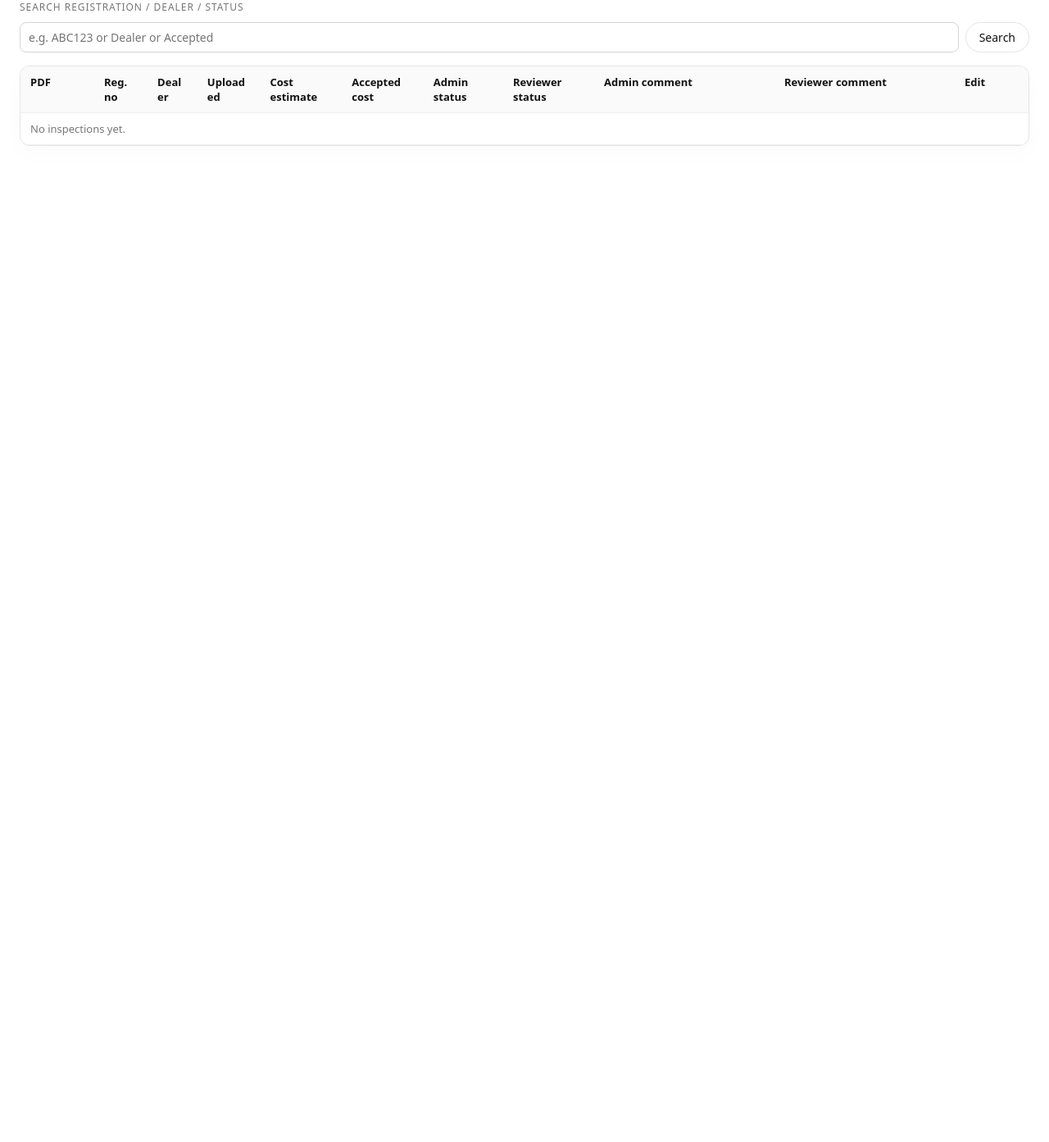
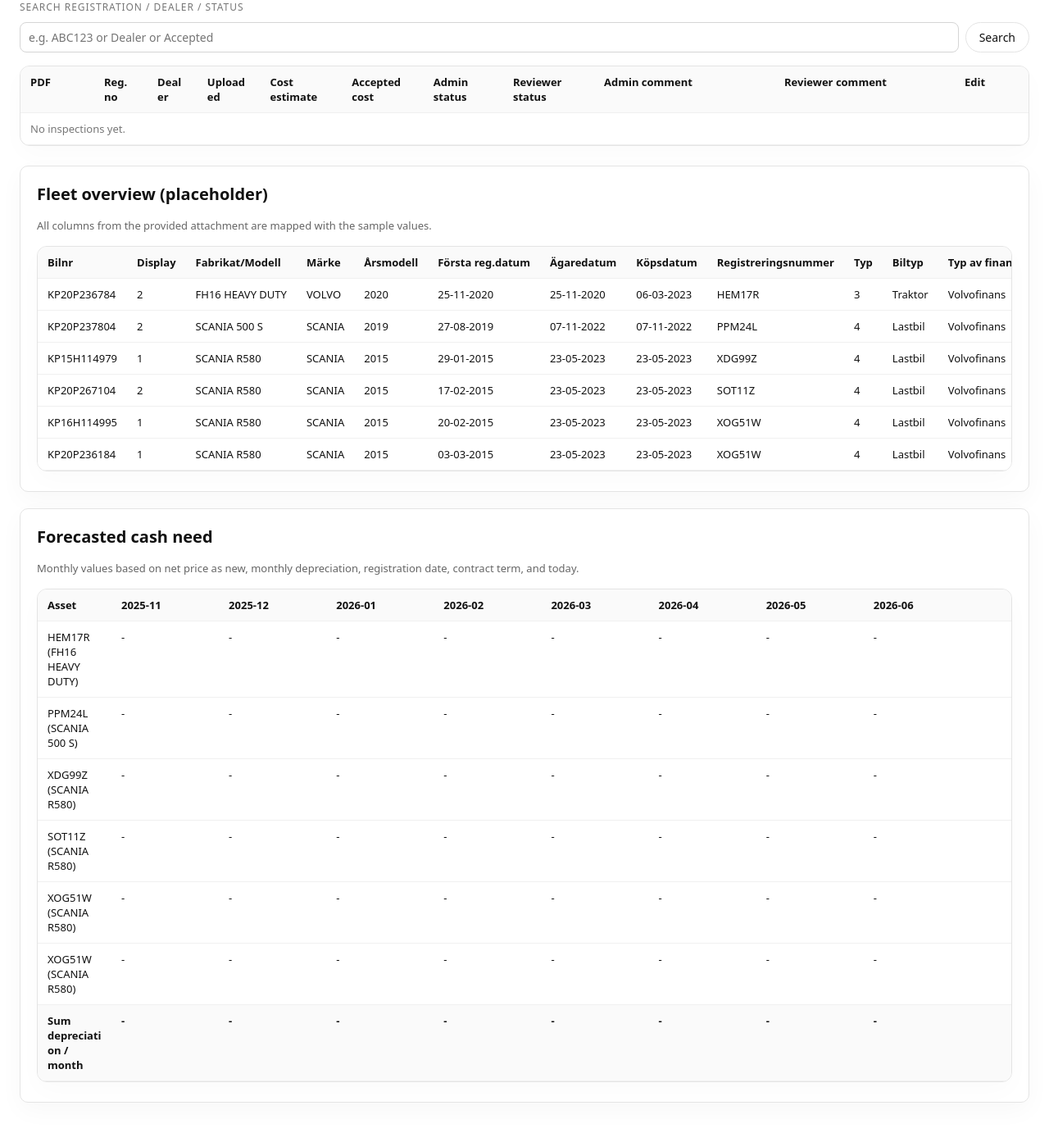
Before and after one commit to jakobtivell-cpu/inspection-app, a Flask app: page /inspections in a window 1280 px wide. Shown: the part 163-1556 px from the top of the page at 82% size. Before the commit the page ends 341 px from the top, so only its background shows below. Run offline with Flask 3, Linux system fonts and the light colour scheme; the visitor is signed in with stand-in values (Sample User, id 1).

Commit message:
Handle missing asset data in admin tables

```diff
--- a/app.py
+++ b/app.py
@@ -1,7 +1,8 @@
 import os
 from io import BytesIO
-from datetime import datetime
+from datetime import datetime, date
 from functools import wraps
+from typing import Any, Dict, List, Optional
 
 from flask import (
     Flask,
@@ -16,6 +17,7 @@ from flask import (
 from flask_sqlalchemy import SQLAlchemy
 from werkzeug.utils import secure_filename
 from sqlalchemy import or_, text, inspect
+import calendar
 
 BASE_DIR = os.path.abspath(os.path.dirname(__file__))
 
@@ -52,6 +54,271 @@ USERS = {
 
 ADMIN_STATUSES = ["Pending", "Awaiting approval", "Disputed", "Accepted"]
 REVIEWER_STATUSES = ["Pending", "Approved", "Rejected"]
+
+
+ASSET_OVERVIEW_COLUMNS = [
+    "Bilnr",
+    "Display",
+    "Fabrikat/Modell",
+    "Märke",
+    "Årsmodell",
+    "Första reg.datum",
+    "Ägaredatum",
+    "Köpsdatum",
+    "Registreringsnummer",
+    "Typ",
+    "Biltyp",
+    "Typ av finansiering",
+    "Finansiär",
+    "Köpeskilling",
+    "Netto som begagnad",
+    "Nybilspris",
+    "Ev kreditgivarens kreditgräns",
+    "Avtalets löptid",
+    "Återköpspris",
+    "Avdrag för hantering och adm",
+    "Avskrivning",
+    "Avskrivning per månad",
+    "Registreringsavgift",
+    "Ev rabatter",
+]
+
+
+def parse_date(date_str: str) -> date:
+    return datetime.strptime(date_str, "%d-%m-%Y").date()
+
+
+PLACEHOLDER_ASSETS = [
+    {
+        "Bilnr": "KP20P236784",
+        "Display": 2,
+        "Fabrikat/Modell": "FH16 HEAVY DUTY",
+        "Märke": "VOLVO",
+        "Årsmodell": 2020,
+        "Första reg.datum": "25-11-2020",
+        "Ägaredatum": "25-11-2020",
+        "Köpsdatum": "06-03-2023",
+        "Registreringsnummer": "HEM17R",
+        "Typ": 3,
+        "Biltyp": "Traktor",
+        "Typ av finansiering": "Volvofinans",
+        "Finansiär": "Volvofinans",
+        "Köpeskilling": 1201783,
+        "Netto som begagnad": 1201783,
+        "Nybilspris": 2204002,
+        "Ev kreditgivarens kreditgräns": 214090,
+        "Avtalets löptid": 36,
+        "Återköpspris": 547278,
+        "Avdrag för hantering och adm": 0,
+        "Avskrivning": 701814,
+        "Avskrivning per månad": 19494,
+        "Registreringsavgift": 0,
+        "Ev rabatter": 0,
+    },
+    {
+        "Bilnr": "KP20P237804",
+        "Display": 2,
+        "Fabrikat/Modell": "SCANIA 500 S",
+        "Märke": "SCANIA",
+        "Årsmodell": 2019,
+        "Första reg.datum": "27-08-2019",
+        "Ägaredatum": "07-11-2022",
+        "Köpsdatum": "07-11-2022",
+        "Registreringsnummer": "PPM24L",
+        "Typ": 4,
+        "Biltyp": "Lastbil",
+        "Typ av finansiering": "Volvofinans",
+        "Finansiär": "Volvofinans",
+        "Köpeskilling": 1197834,
+        "Netto som begagnad": 1197834,
+        "Nybilspris": 1714768,
+        "Ev kreditgivarens kreditgräns": 91061,
+        "Avtalets löptid": 36,
+        "Återköpspris": 342954,
+        "Avdrag för hantering och adm": 0,
+        "Avskrivning": 508820,
+        "Avskrivning per månad": 14134,
+        "Registreringsavgift": 0,
+        "Ev rabatter": 0,
+    },
+    {
+        "Bilnr": "KP15H114979",
+        "Display": 1,
+        "Fabrikat/Modell": "SCANIA R580",
+        "Märke": "SCANIA",
+        "Årsmodell": 2015,
+        "Första reg.datum": "29-01-2015",
+        "Ägaredatum": "23-05-2023",
+        "Köpsdatum": "23-05-2023",
+        "Registreringsnummer": "XDG99Z",
+        "Typ": 4,
+        "Biltyp": "Lastbil",
+        "Typ av finansiering": "Volvofinans",
+        "Finansiär": "Volvofinans",
+        "Köpeskilling": 489920,
+        "Netto som begagnad": 489920,
+        "Nybilspris": 2289000,
+        "Ev kreditgivarens kreditgräns": 129063,
+        "Avtalets löptid": 36,
+        "Återköpspris": 960445,
+        "Avdrag för hantering och adm": 0,
+        "Avskrivning": 809035,
+        "Avskrivning per månad": 22473,
+        "Registreringsavgift": 0,
+        "Ev rabatter": 0,
+    },
+    {
+        "Bilnr": "KP20P267104",
+        "Display": 2,
+        "Fabrikat/Modell": "SCANIA R580",
+        "Märke": "SCANIA",
+        "Årsmodell": 2015,
+        "Första reg.datum": "17-02-2015",
+        "Ägaredatum": "23-05-2023",
+        "Köpsdatum": "23-05-2023",
+        "Registreringsnummer": "SOT11Z",
+        "Typ": 4,
+        "Biltyp": "Lastbil",
+        "Typ av finansiering": "Volvofinans",
+        "Finansiär": "Volvofinans",
+        "Köpeskilling": 514749,
+        "Netto som begagnad": 514749,
+        "Nybilspris": 2289000,
+        "Ev kreditgivarens kreditgräns": 98451,
+        "Avtalets löptid": 36,
+        "Återköpspris": 891384,
+        "Avdrag för hantering och adm": 0,
+        "Avskrivning": 882030,
+        "Avskrivning per månad": 24390,
+        "Registreringsavgift": 0,
+        "Ev rabatter": 0,
+    },
+    {
+        "Bilnr": "KP16H114995",
+        "Display": 1,
+        "Fabrikat/Modell": "SCANIA R580",
+        "Märke": "SCANIA",
+        "Årsmodell": 2015,
+        "Första reg.datum": "20-02-2015",
+        "Ägaredatum": "23-05-2023",
+        "Köpsdatum": "23-05-2023",
+        "Registreringsnummer": "XOG51W",
+        "Typ": 4,
+        "Biltyp": "Lastbil",
+        "Typ av finansiering": "Volvofinans",
+        "Finansiär": "Volvofinans",
+        "Köpeskilling": 511996,
+        "Netto som begagnad": 511996,
+        "Nybilspris": 2289000,
+        "Ev kreditgivarens kreditgräns": 99888,
+        "Avtalets löptid": 36,
+        "Återköpspris": 869729,
+        "Avdrag för hantering och adm": 0,
+        "Avskrivning": 907285,
+        "Avskrivning per månad": 25202,
+        "Registreringsavgift": 0,
+        "Ev rabatter": 0,
+    },
+    {
+        "Bilnr": "KP20P236184",
+        "Display": 1,
+        "Fabrikat/Modell": "SCANIA R580",
+        "Märke": "SCANIA",
+        "Årsmodell": 2015,
+        "Första reg.datum": "03-03-2015",
+        "Ägaredatum": "23-05-2023",
+        "Köpsdatum": "23-05-2023",
+        "Registreringsnummer": "XOG51W",
+        "Typ": 4,
+        "Biltyp": "Lastbil",
+        "Typ av finansiering": "Volvofinans",
+        "Finansiär": "Volvofinans",
+        "Köpeskilling": 521578,
+        "Netto som begagnad": 521578,
+        "Nybilspris": 2289000,
+        "Ev kreditgivarens kreditgräns": 107615,
+        "Avtalets löptid": 36,
+        "Återköpspris": 748551,
+        "Avdrag för hantering och adm": 0,
+        "Avskrivning": 1018835,
+        "Avskrivning per månad": 28301,
+        "Registreringsavgift": 0,
+        "Ev rabatter": 0,
+    },
+]
+
+
+def format_currency(value: Optional[int]) -> str:
+    if value is None:
+        return "-"
+    try:
+        numeric_value = int(value)
+    except (TypeError, ValueError):
+        return "-"
+    return f"{numeric_value:,.0f} kr".replace(",", " ")
+
+
+def first_of_month(dt: date) -> date:
+    return date(dt.year, dt.month, 1)
+
+
+def add_months(base_date: date, months: int) -> date:
+    month = base_date.month - 1 + months
+    year = base_date.year + month // 12
+    month = month % 12 + 1
+    day = min(base_date.day, calendar.monthrange(year, month)[1])
+    return date(year, month, day)
+
+
+def months_between(start: date, end: date) -> int:
+    return (end.year - start.year) * 12 + (end.month - start.month)
+
+
+def build_forecast(rows: List[Dict[str, Any]], current_date: date, horizon_months: int = 12):
+    months = [add_months(first_of_month(current_date), offset) for offset in range(horizon_months)]
+    month_labels = [month.strftime("%Y-%m") for month in months]
+
+    forecast_rows = []
+    depreciation_totals = [0 for _ in months]
+
+    for row in rows:
+        try:
+            registration_date = parse_date(str(row["Första reg.datum"]))
+            months_in_term = int(row["Avtalets löptid"])
+            monthly_depreciation = int(row["Avskrivning per månad"])
+            net_price_new = int(row["Nybilspris"])
+        except (KeyError, ValueError, TypeError):
+            # Skip malformed rows to avoid breaking the admin dashboard
+            continue
+
+        values = []
+        for idx, month in enumerate(months):
+            months_since_registration = months_between(registration_date, month)
+            if months_since_registration < 0 or months_since_registration > months_in_term:
+                values.append(None)
+                continue
+            depreciated_value = max(net_price_new - monthly_depreciation * months_since_registration, 0)
+            values.append(depreciated_value)
+            depreciation_totals[idx] += monthly_depreciation
+
+        registration = row.get("Registreringsnummer") or row.get("Bilnr") or "Unknown"
+        model = row.get("Fabrikat/Modell") or "Asset"
+
+        forecast_rows.append({
+            "asset": f"{registration} ({model})",
+            "monthly_values": values,
+        })
+
+    summary_row = [total if total else None for total in depreciation_totals]
+
+    return {
+        "months": month_labels,
+        "rows": forecast_rows,
+        "depreciation_totals": summary_row,
+    }
+
+
+app.jinja_env.filters["currency"] = format_currency
 
 
 def allowed_file(filename: str) -> bool:
@@ -174,7 +441,16 @@ def list_inspections():
             )
         )
     inspections = query.order_by(Inspection.created_at.desc()).all()
-    return render_template("dashboard.html", inspections=inspections, search_query=q)
+    admin_assets = PLACEHOLDER_ASSETS if session.get("role") == "admin" else []
+    forecast = build_forecast(admin_assets, datetime.utcnow().date()) if admin_assets else None
+    return render_template(
+        "dashboard.html",
+        inspections=inspections,
+        search_query=q,
+        asset_columns=ASSET_OVERVIEW_COLUMNS,
+        admin_assets=admin_assets,
+        forecast=forecast,
+    )
 
 
 @app.route("/upload", methods=["GET", "POST"])
--- a/static/style.css
+++ b/static/style.css
@@ -271,6 +271,10 @@ textarea:focus {
   table-layout: auto; /* UPDATED: columns size to content */
 }
 
+.wide-table .data-table {
+  min-width: 1800px;
+}
+
 .data-table thead {
   background-color: #fafafa;
 }
@@ -374,6 +378,23 @@ textarea:focus {
   line-height: 1.25;
 }
 
+.admin-panels {
+  display: flex;
+  flex-direction: column;
+  gap: 20px;
+  margin-top: 24px;
+}
+
+.asset-table th,
+.asset-table td {
+  white-space: nowrap;
+}
+
+.forecast-table .summary-row td {
+  font-weight: 700;
+  background-color: #fafafa;
+}
+
 /* Optional utility for cells that must never wrap */
 .nowrap {
   white-space: nowrap;
--- a/templates/dashboard.html
+++ b/templates/dashboard.html
@@ -101,4 +101,85 @@
       </tbody>
     </table>
   </div>
+
+  {% if session.get('role') == 'admin' %}
+    <div class="admin-panels">
+      <div class="card">
+        <div class="card-header-row">
+          <div>
+            <h2 class="card-title">Fleet overview (placeholder)</h2>
+            <p class="subtle">All columns from the provided attachment are mapped with the sample values.</p>
+          </div>
+        </div>
+        <div class="table-wrapper wide-table">
+          <table class="data-table asset-table">
+            <thead>
+              <tr>
+                {% for column in asset_columns %}
+                  <th>{{ column }}</th>
+                {% endfor %}
+              </tr>
+            </thead>
+            <tbody>
+              {% for asset in admin_assets %}
+                <tr>
+                  {% for column in asset_columns %}
+                    {% set value = asset.get(column, '-') %}
+                    <td>
+                      {% if column in ['Köpeskilling', 'Netto som begagnad', 'Nybilspris', 'Ev kreditgivarens kreditgräns', 'Återköpspris', 'Avdrag för hantering och adm', 'Avskrivning', 'Avskrivning per månad', 'Registreringsavgift', 'Ev rabatter'] %}
+                        {{ value|currency }}
+                      {% elif column == 'Avtalets löptid' %}
+                        {{ value }} mån
+                      {% else %}
+                        {{ value }}
+                      {% endif %}
+                    </td>
+                  {% endfor %}
+                </tr>
+              {% endfor %}
+            </tbody>
+          </table>
+        </div>
+      </div>
+
+      {% if forecast %}
+        <div class="card">
+          <div class="card-header-row">
+            <div>
+              <h2 class="card-title">Forecasted cash need</h2>
+              <p class="subtle">Monthly values based on net price as new, monthly depreciation, registration date, contract term, and today.</p>
+            </div>
+          </div>
+          <div class="table-wrapper wide-table">
+            <table class="data-table forecast-table">
+              <thead>
+                <tr>
+                  <th>Asset</th>
+                  {% for month in forecast.months %}
+                    <th>{{ month }}</th>
+                  {% endfor %}
+                </tr>
+              </thead>
+              <tbody>
+                {% for row in forecast.rows %}
+                  <tr>
+                    <td>{{ row.asset }}</td>
+                    {% for value in row.monthly_values %}
+                      <td>{{ value|currency }}</td>
+                    {% endfor %}
+                  </tr>
+                {% endfor %}
+                <tr class="summary-row">
+                  <td>Sum depreciation / month</td>
+                  {% for total in forecast.depreciation_totals %}
+                    <td>{{ total|currency }}</td>
+                  {% endfor %}
+                </tr>
+              </tbody>
+            </table>
+          </div>
+        </div>
+      {% endif %}
+    </div>
+  {% endif %}
 {% endblock %}
```
